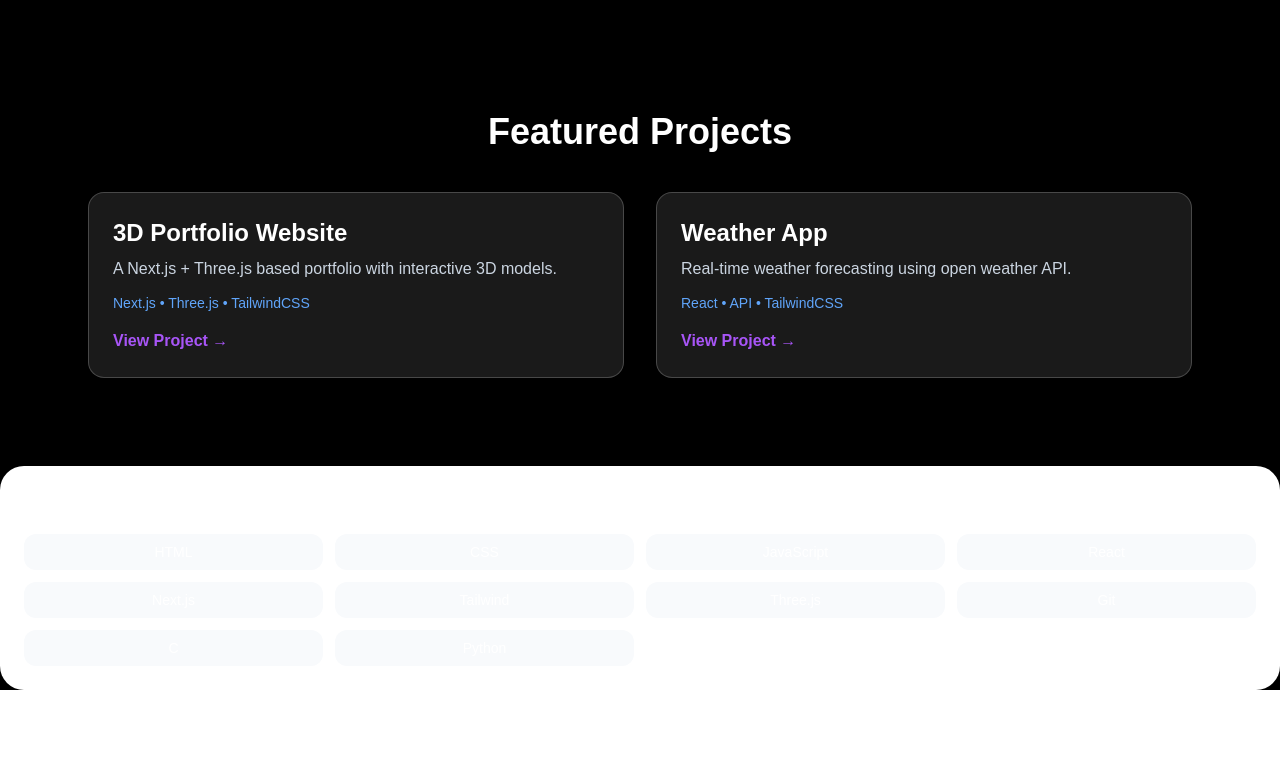
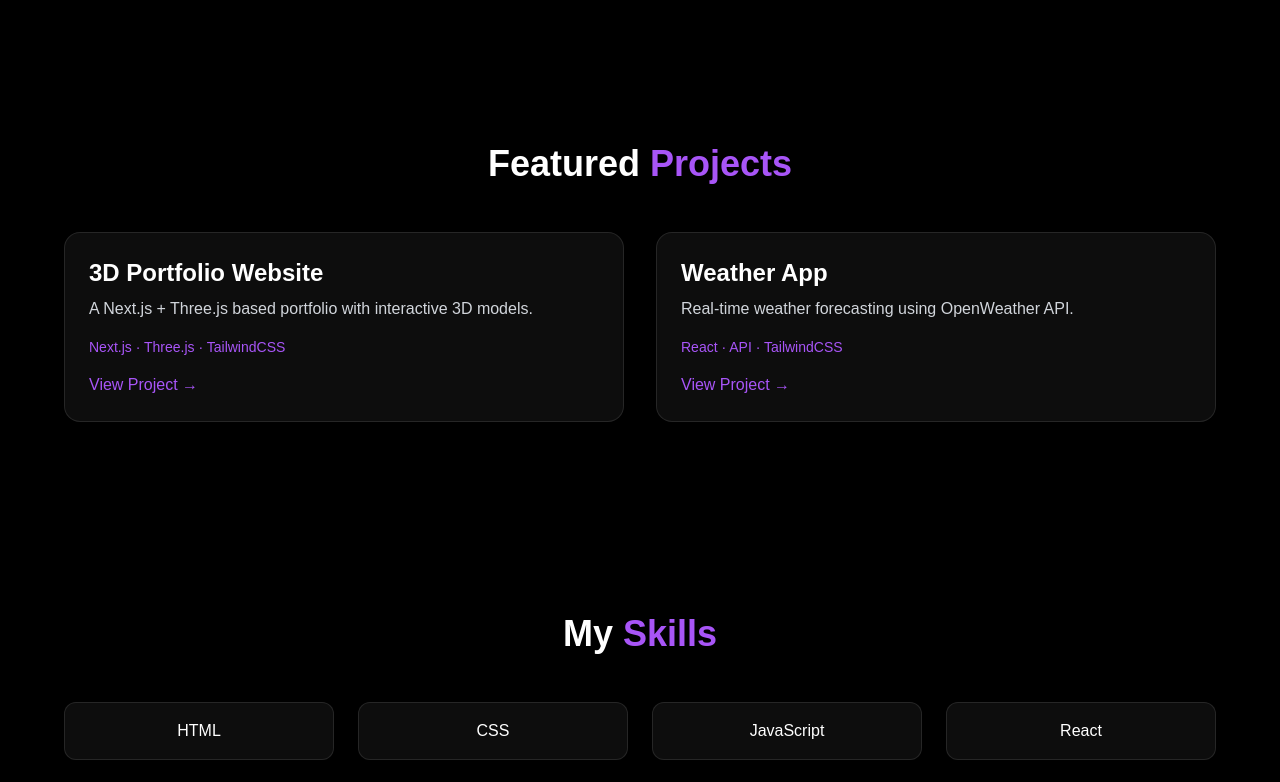
Before and after one commit to AyushKhandelwal2006/3d-portfolio, a Next.js app: page / in a window 1280 px wide. Shown: the part 511-1293 px from the top of the page. Before the commit the page ends 1201 px from the top, so only its background shows below. Built offline with nearby package versions, Linux system fonts and the light colour scheme.

Commit message:
changing the theme to purple

```diff
--- a/components/Projects.js
+++ b/components/Projects.js
@@ -1,50 +1,54 @@
-import { motion } from "framer-motion";
-
-const projects = [
-  {
-    title: "3D Portfolio Website",
-    description: "A Next.js + Three.js based portfolio with interactive 3D models.",
-    tech: "Next.js • Three.js • TailwindCSS",
-    link: "#"
-  },
-  {
-    title: "Weather App",
-    description: "Real-time weather forecasting using open weather API.",
-    tech: "React • API • TailwindCSS",
-    link: "#"
-  }
-];
-
 export default function Projects() {
   return (
-    <section id="projects" className="py-16">
-      <h2 className="text-4xl font-bold text-center text-white mb-10">
-        Featured Projects
+    <section id="projects" className="py-24 px-10">
+      <h2 className="text-4xl font-bold text-center mb-12">
+        Featured <span className="text-primary">Projects</span>
       </h2>
 
-      <div className="max-w-6xl mx-auto grid grid-cols-1 md:grid-cols-2 gap-8 px-6">
-        {projects.map((project, index) => (
-          <motion.div
-            key={index}
-            initial={{ opacity: 0, y: 40 }}
-            whileInView={{ opacity: 1, y: 0 }}
-            transition={{ duration: 0.6 }}
-            viewport={{ once: true }}
-            className="backdrop-blur-lg bg-white/10 dark:bg-white/5 border border-white/20 p-6 rounded-2xl shadow-[0_8px_30px_rgb(0,0,0,0.3)] hover:scale-[1.03] hover:shadow-[0_10px_35px_rgba(0,0,0,0.5)] transition-all cursor-pointer"
+      <div className="grid md:grid-cols-2 gap-8 max-w-6xl mx-auto">
+        {/* Card 1 */}
+        <div className="rounded-2xl border border-white/10 bg-white/5 p-6 hover:border-primary transition">
+          <h3 className="text-2xl font-semibold mb-2">
+            3D Portfolio Website
+          </h3>
+
+          <p className="text-gray-300 mb-4">
+            A Next.js + Three.js based portfolio with interactive 3D models.
+          </p>
+
+          <p className="text-sm text-primary mb-4">
+            Next.js · Three.js · TailwindCSS
+          </p>
+
+          <a
+            href="#"
+            className="text-primary hover:text-primaryDark transition"
           >
-            <h3 className="text-2xl font-semibold text-white mb-2">{project.title}</h3>
-            <p className="text-slate-300 mb-3">{project.description}</p>
-            <p className="text-sm text-blue-400 mb-4">{project.tech}</p>
+            View Project →
+          </a>
+        </div>
 
-            <a
-              className="text-primary font-semibold"
-              href={project.link}
-              target="_blank"
-            >
-              View Project →
-            </a>
-          </motion.div>
-        ))}
+        {/* Card 2 */}
+        <div className="rounded-2xl border border-white/10 bg-white/5 p-6 hover:border-primary transition">
+          <h3 className="text-2xl font-semibold mb-2">
+            Weather App
+          </h3>
+
+          <p className="text-gray-300 mb-4">
+            Real-time weather forecasting using OpenWeather API.
+          </p>
+
+          <p className="text-sm text-primary mb-4">
+            React · API · TailwindCSS
+          </p>
+
+          <a
+            href="#"
+            className="text-primary hover:text-primaryDark transition"
+          >
+            View Project →
+          </a>
+        </div>
       </div>
     </section>
   );
--- a/components/Skills.js
+++ b/components/Skills.js
@@ -1,15 +1,26 @@
 export default function Skills() {
-  const skills = ['HTML', 'CSS', 'JavaScript', 'React', 'Next.js', 'Tailwind', 'Three.js', 'Git', 'C', 'Python']
+  const skills = [
+    "HTML", "CSS", "JavaScript", "React",
+    "Next.js", "Tailwind", "Three.js", "Git",
+    "C", "Python"
+  ];
+
   return (
-    <section id="skills" className="mt-6">
-      <div className="bg-white dark:bg-slate-900 p-6 rounded-3xl card-shadow">
-        <h3 className="text-xl font-semibold">Skills</h3>
-        <div className="mt-4 grid grid-cols-2 md:grid-cols-4 gap-3">
-          {skills.map(s => (
-            <div key={s} className="px-3 py-2 bg-slate-50 dark:bg-slate-800 rounded-xl text-center text-sm">{s}</div>
-          ))}
-        </div>
+    <section id="skills" className="py-24 px-10">
+      <h2 className="text-4xl font-bold text-center mb-12">
+        My <span className="text-primary">Skills</span>
+      </h2>
+
+      <div className="grid grid-cols-2 md:grid-cols-4 gap-6 max-w-6xl mx-auto">
+        {skills.map((skill) => (
+          <div
+            key={skill}
+            className="rounded-xl bg-white/5 border border-white/10 py-4 text-center hover:border-primary hover:text-primary transition"
+          >
+            {skill}
+          </div>
+        ))}
       </div>
     </section>
-  )
+  );
 }
```
